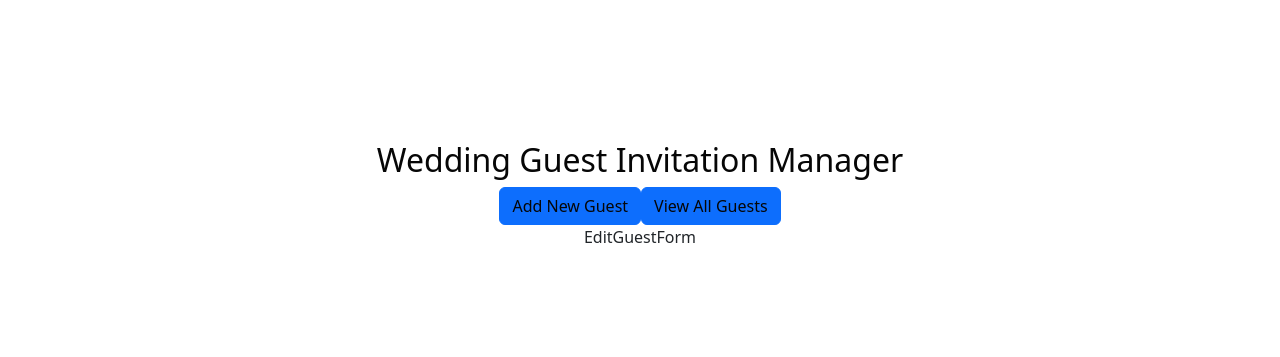
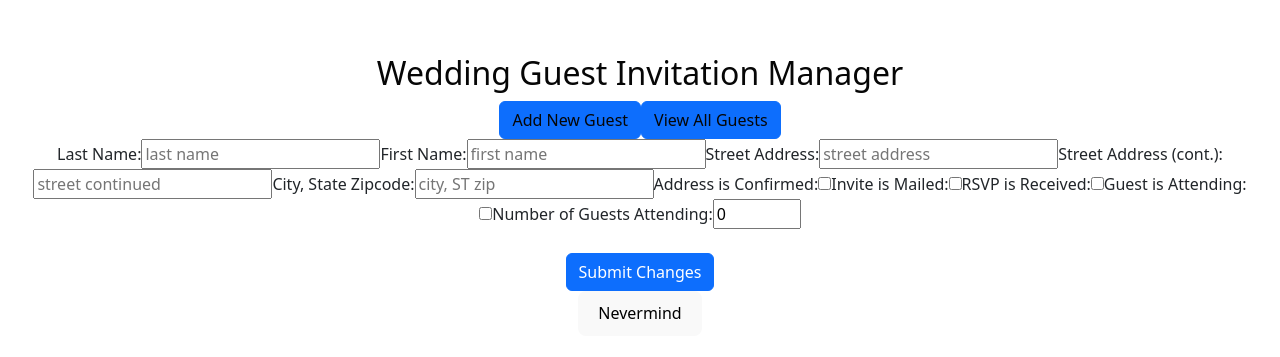
Before and after one commit to rboyce212/portfolio-project-frontend-rboyce, a React (Vite) app in the folder wedding-guest-invitation-manager/: page /guests/1/edit in a window 1280 px wide. Shown: the part 205-562 px from the top of the page. Built offline with nearby package versions, Linux system fonts and the light colour scheme; no server answers.

Commit message:
almost finished with code completedd editform

```diff
--- a/wedding-guest-invitation-manager/src/Components/AddGuestForm.jsx
+++ b/wedding-guest-invitation-manager/src/Components/AddGuestForm.jsx
@@ -4,7 +4,6 @@ import { Link, useNavigate } from "react-router-dom";
 const API = import.meta.env.VITE_BASE_URL;
 
 export default function AddGuestForm() {
-  const [click, setClick] = useState(false);
   const navigate = useNavigate();
   const [guest, setGuest] = useState({
     last: "",
@@ -45,142 +44,32 @@ export default function AddGuestForm() {
     }
   };
 
-  //     function handleAddOneChange(e) {
-  //         setGuests({
-  //             ...guests,
-  //             [e.target.id]: e.target.value,
-  //         });
-  //     }
+  const handleTextChange = (e) => {
+    const { id, value } = e.target;
+    setGuest({ ...guest, [id]: value });
+  };
 
-  //   const handleTextChange = (e) => {
-  //     const { id, value } = e.target;
-  //     setGuest({ ...guest, [id]: value });
-  //   };
+  const handleAddConfirmChange = () => {
+    setGuest({ ...guest, addConfirm: !guest.addConfirm });
+  };
 
-  function handleLastChange(e) {
-    setGuest({
-      ...guest,
-      [e.target.id]: e.target.value,
-    });
-  }
+  const handleIsMailedChange = () => {
+    setGuest({ ...guest, isMailed: !guest.isMailed });
+  };
 
-  function handleFirstChange(e) {
-    setGuest({
-      ...guest,
-      [e.target.id]: e.target.value,
-    });
-  }
+  const handleRsvpChange = () => {
+    setGuest({ ...guest, rsvp: !guest.rsvp });
+  };
 
-  function handleAddOneChange(e) {
-    setGuest({
-      ...guest,
-      [e.target.id]: e.target.value,
-    });
-  }
+  const handleAttendingChange = () => {
+    setGuest({ ...guest, attending: !guest.attending });
+  };
 
-  function handleAddTwoChange(e) {
-    setGuest({
-      ...guest,
-      [e.target.id]: e.target.value,
-    });
-  }
-
-  function handleCityZipChange(e) {
-    setGuest({
-      ...guest,
-      [e.target.id]: e.target.value,
-    });
-  }
-
-  //   const handleAddConfirmChange = () => {
-  //     setGuest({ ...guest, addConfirm: !guest.addConfirm });
-  //   };
-
-  //   const handleIsMailedChange = () => {
-  //     setGuest({ ...guest, isMailed: !guest.isMailed });
-  //   };
-
-  //   const handleRsvpChange = () => {
-  //     setGuest({ ...guest, rsvp: !guest.rsvp });
-  //   };
-
-  //   const handleAttendingChange = () => {
-  //     setGuest({ ...guest, attending: !guest.attending });
-  //   };
-
-  function handleAddConfirmChange(e) {
-    if (click) {
-      setClick(true);
-      setGuest({
-        ...guest,
-        addConfirm: true,
-      });
-    } else {
-      setClick(false);
-      setGuest({
-        ...guest,
-        addconfirm: false,
-      });
-    }
-  }
-
-  function handleRsvpChange(e) {
-    if (click) {
-      setClick(true);
-      setGuest({
-        ...guest,
-        rsvp: true,
-      });
-    } else {
-      setClick(false);
-      setGuest({
-        ...guest,
-        rsvp: false,
-      });
-    }
-  }
-
-  function handleIsMailedChange(e) {
-    if (click) {
-      setClick(true);
-      setGuest({ ...guest, isMailed: true });
-    } else {
-      setClick(false);
-      setGuest({ ...guest, isMailed: false });
-    }
-  }
-
-  function handleAttendingChange(e) {
-    if (click) {
-      setClick(true);
-      setGuest({
-        ...guest,
-        attending: true,
-      });
-    } else {
-      setClick(false);
-      setGuest({
-        ...guest,
-        attending: false,
-      });
-    }
-  }
-
-  function handlePartyChange(e) {
-    setGuest({
-      ...guest,
-      [e.target.id]: e.target.value,
-    });
-  }
-  //   } = (e) => {
-  //     const { value } = e.target;
-  //     const partyValue = value === guest.party ? "" : value;
-  //     setGuest({ ...guest, party: partyValue });
-  //   };
-
-  //   const handleOnChange(id, value) {
-  //     setGuests({ ...guests, [id]: value });
-  //   }
+  const handlePartyChange = (e) => {
+    const { value } = e.target;
+    const partyValue = value === guest.party ? "" : value;
+    setGuest({ ...guest, party: partyValue });
+  };
 
   const handleOnSubmit = (e) => {
     e.preventDefault();
@@ -195,7 +84,7 @@ export default function AddGuestForm() {
           id="last"
           value={guest.last}
           type="text"
-          onChange={handleLastChange}
+          onChange={handleTextChange}
           placeholder="last name"
           required
         />
@@ -204,7 +93,7 @@ export default function AddGuestForm() {
           id="first"
           value={guest.first}
           type="text"
-          onChange={handleFirstChange}
+          onChange={handleTextChange}
           placeholder="first name"
           required
         />
@@ -213,7 +102,7 @@ export default function AddGuestForm() {
           id="addOne"
           value={guest.addOne}
           type="text"
-          onChange={handleAddOneChange}
+          onChange={handleTextChange}
           placeholder="street address"
           required
         />
@@ -222,7 +111,7 @@ export default function AddGuestForm() {
           id="addTwo"
           value={guest.addTwo}
           type="text"
-          onChange={handleAddTwoChange}
+          onChange={handleTextChange}
           placeholder="street continued"
         />
         <label htmlFor="cityZip">City, State Zipcode: </label>
@@ -230,7 +119,7 @@ export default function AddGuestForm() {
           id="cityZip"
           value={guest.cityZip}
           type="text"
-          onChange={handleCityZipChange}
+          onChange={handleTextChange}
           placeholder="city, ST zip"
           required
         />
@@ -238,7 +127,7 @@ export default function AddGuestForm() {
         <input
           id="addConfirm"
           type="checkbox"
-          onChange={(e) => handleAddConfirmChange}
+          onChange={handleAddConfirmChange}
           checked={guest.addConfirm}
         />
         <label htmlFor="isMailed">Invite is Mailed: </label>
@@ -274,11 +163,12 @@ export default function AddGuestForm() {
           placeholder="number in party"
         />
         <br />
+        <br />
         <button type="submit">Add New Guest</button>
       </form>
       <br />
       <Link to={`/guests`}>
-        <button>View All Guests</button>
+        <button>Back to All Guests</button>
       </Link>
     </div>
   );
--- a/wedding-guest-invitation-manager/src/Components/EditGuestForm.jsx
+++ b/wedding-guest-invitation-manager/src/Components/EditGuestForm.jsx
@@ -1,3 +1,180 @@
+import { useState, useEffect } from "react";
+import { useParams, Link, useNavigate } from "react-router-dom";
+
+const API = import.meta.env.VITE_BASE_URL;
+
 export default function EditGuestForm() {
-  return <div>EditGuestForm</div>;
+  const navigate = useNavigate();
+
+  const [guest, setGuest] = useState({
+    name_last: "",
+    name_first: "",
+    street_address_one: "",
+    street_address_two: "",
+    city_state_zip: "",
+    address_is_confirmed: false,
+    invite_is_mailed: false,
+    rsvp_is_received: false,
+    is_attending: false,
+    party_total: "0",
+  });
+
+  const { id } = useParams();
+
+  const handleTextChange = (e) => {
+    setGuest({ ...guest, [e.target.id]: e.target.value });
+  };
+
+  const handleAddConfirmChange = () => {
+    setGuest({
+      ...guest,
+      address_is_confirmed: !guest.address_is_confirmed,
+    });
+  };
+
+  const handleIsMailedChange = () => {
+    setGuest({ ...guest, invite_is_mailed: !guest.invite_is_mailed });
+  };
+
+  const handleRsvpChange = () => {
+    setGuest({ ...guest, rsvp_is_received: !guest.rsvp_is_received });
+  };
+
+  const handleAttendingChange = () => {
+    setGuest({ ...guest, is_attending: !guest.is_attending });
+  };
+
+  const handlePartyChange = (e) => {
+    const { value } = e.target;
+    const partyValue = value === guest.party ? "" : value;
+    setGuest({ ...guest, party: partyValue });
+  };
+
+  const updateGuest = () => {
+    console.log(`${API}/guests/${id}`);
+
+    fetch(`${API}/guests/${id}`, {
+      method: "PUT",
+      body: JSON.stringify(guest),
+      headers: {
+        "Content-Type": "application/json",
+      },
+    })
+      .then((res) => {
+        navigate(`/guests/${id}`);
+      })
+      .catch((error) => console.error("catch", error));
+  };
+
+  useEffect(() => {
+    fetch(`/api/guests/${id}`)
+      .then((res) => res.json())
+      .then((resJSON) => {
+        setGuest(resJSON);
+      })
+      .catch((error) => console.error(error));
+  }, [id]);
+
+  const handleSubmit = (e) => {
+    e.preventDefault();
+    updateGuest();
+  };
+
+  return (
+    <div>
+      <form onSubmit={handleSubmit}>
+        <label htmlFor="last">Last Name: </label>
+        <input
+          id="last"
+          value={guest.name_last}
+          type="text"
+          onChange={handleTextChange}
+          placeholder="last name"
+          required
+        />
+        <label htmlFor="first">First Name: </label>
+        <input
+          id="first"
+          value={guest.name_first}
+          type="text"
+          onChange={handleTextChange}
+          placeholder="first name"
+          required
+        />
+        <label htmlFor="addOne">Street Address: </label>
+        <input
+          id="addOne"
+          value={guest.street_address_one}
+          type="text"
+          onChange={handleTextChange}
+          placeholder="street address"
+          required
+        />
+        <label htmlFor="addTwo">Street Address (cont.): </label>
+        <input
+          id="addTwo"
+          value={guest.street_address_two}
+          type="text"
+          onChange={handleTextChange}
+          placeholder="street continued"
+        />
+        <label htmlFor="cityZip">City, State Zipcode: </label>
+        <input
+          id="cityZip"
+          value={guest.city_state_zip}
+          type="text"
+          onChange={handleTextChange}
+          placeholder="city, ST zip"
+          required
+        />
+        <label htmlFor="addConfirm">Address is Confirmed: </label>
+        <input
+          id="addConfirm"
+          type="checkbox"
+          onChange={handleAddConfirmChange}
+          checked={guest.address_is_confirmed}
+        />
+        <label htmlFor="isMailed">Invite is Mailed: </label>
+        <input
+          id="isMailed"
+          type="checkbox"
+          onChange={handleIsMailedChange}
+          checked={guest.invite_is_mailed}
+        />
+        <label htmlFor="rsvp">RSVP is Received: </label>
+        <input
+          id="rsvp"
+          type="checkbox"
+          onChange={handleRsvpChange}
+          checked={guest.rsvp_is_received}
+        />
+        <label htmlFor="attending">Guest is Attending: </label>
+        <input
+          id="attending"
+          type="checkbox"
+          onChange={handleAttendingChange}
+          checked={guest.is_attending}
+        />
+        <label htmlFor="party">Number of Guests Attending: </label>
+        <input
+          id="party"
+          value={guest.party_total}
+          type="number"
+          min="0"
+          step="1"
+          max="10"
+          onChange={handlePartyChange}
+          placeholder="number in party"
+        />
+        <br />
+        <br />
+        <button type="submit" className="btn btn-primary">
+          Submit Changes
+        </button>
+      </form>
+      <Link to={`/guests/${id}`}>
+        <button>Nevermind</button>
+      </Link>
+    </div>
+  );
 }
--- a/wedding-guest-invitation-manager/src/Components/GuestDetails.jsx
+++ b/wedding-guest-invitation-manager/src/Components/GuestDetails.jsx
@@ -1,3 +1,74 @@
+import { useState, useEffect } from "react";
+import { Link, useParams, useNavigate } from "react-router-dom";
+const API = import.meta.env.VITE_BASE_URL;
+
 export default function GuestDetails() {
-  return <div>GuestDetails</div>;
+  const [guest, setGuest] = useState({ name_last: "" });
+  let navigate = useNavigate();
+  let { index } = useParams();
+
+  useEffect(() => {
+    const fetchGuest = async () => {
+      try {
+        fetch(`${API}/guests/${index}`)
+          .then((res) => res.json())
+          .then((res) => {
+            setGuest(res);
+          });
+      } catch (error) {
+        return error;
+      }
+    };
+    fetchGuest();
+  }, [index]);
+
+  const handleDelete = () => {
+    fetch(`${API}/guests/${index}`, { method: "DELETE" }).then(() =>
+      navigate(`/guests`)
+    );
+  };
+
+  return (
+    <div>
+      <div>
+        {guest ? (
+          <div>
+            <>
+              <h3>
+                {guest.name_first} {guest.name_last}
+              </h3>
+              <h4>Address: {guest.street_address_one}</h4>
+              <h4>(cont.): {guest.street_address_two}</h4>
+              <h4>(cont.): {guest.city_state_zip}</h4>
+              <h5>Address Confirmed = {guest.address_is_confirmed}</h5>
+              <h5>Invitation Mailed = {guest.invite_is_mailed}</h5>
+              <h5>RSVP Received = {guest.rsvp_is_received}</h5>
+              <h5>Will Be Attending = {guest.is_attending}</h5>
+              <h5>Total Number of Guests: {guest.party_total}</h5>
+              <div>
+                <Link to={`/guests/${index}/edit`}>Edit Guest Info</Link>
+                <button
+                  onClick={handleDelete}
+                  type="button"
+                  className="btn btn-primary"
+                >
+                  Delete Guest!
+                </button>
+              </div>
+            </>
+          </div>
+        ) : (
+          <>
+            <div className="alert alert-warning" role="alert">
+              No Guest Info Available
+            </div>
+            <br />
+            <div>
+              <Link to="/guests">Select another guest</Link>
+            </div>
+          </>
+        )}
+      </div>
+    </div>
+  );
 }
--- a/wedding-guest-invitation-manager/src/Components/Guests.jsx
+++ b/wedding-guest-invitation-manager/src/Components/Guests.jsx
@@ -18,6 +18,7 @@ export default function Guests() {
     };
     fetchData();
   }, []);
+  console.log(guests);
 
   return (
     <div>
@@ -44,39 +45,15 @@ export default function Guests() {
                 <td>
                   <Link to={`/guests/${item.id}`}>{item.name_last}</Link>
                 </td>
-                <td>
-                  <Link to={`/guests/${item.id}`}>{item.name_first}</Link>
-                </td>
-                <td>
-                  <Link to={`/guests/${item.id}`}>
-                    {item.street_address_one}
-                  </Link>
-                </td>
-                <td>
-                  <Link to={`/guests/${item.id}`}>
-                    {item.street_address_two}
-                  </Link>
-                </td>
-                <td>
-                  <Link to={`/guests/${item.id}`}>{item.city_state_zip}</Link>
-                </td>
-                <td>
-                  <Link to={`/guests/${item.id}`}>
-                    {item.address_is_confirmed}
-                  </Link>
-                </td>
-                <td>
-                  <Link to={`/guests/${item.id}`}>{item.invite_is_mailed}</Link>
-                </td>
-                <td>
-                  <Link to={`/guests/${item.id}`}>{item.rsvp_is_received}</Link>
-                </td>
-                <td>
-                  <Link to={`/guests/${item.id}`}>{item.is_attending}</Link>
-                </td>
-                <td>
-                  <Link to={`/guests/${item.id}`}>{item.party_total}</Link>
-                </td>
+                <td>{item.name_first}</td>
+                <td>{item.street_address_one}</td>
+                <td>{item.street_address_two}</td>
+                <td>{item.city_state_zip}</td>
+                <td>{item.address_is_confirmed}</td>
+                <td>{item.invite_is_mailed}</td>
+                <td>{item.rsvp_is_received}</td>
+                <td>{item.is_attending}</td>
+                <td>{item.party_total}</td>
               </tr>
             ))}
         </tbody>
```
